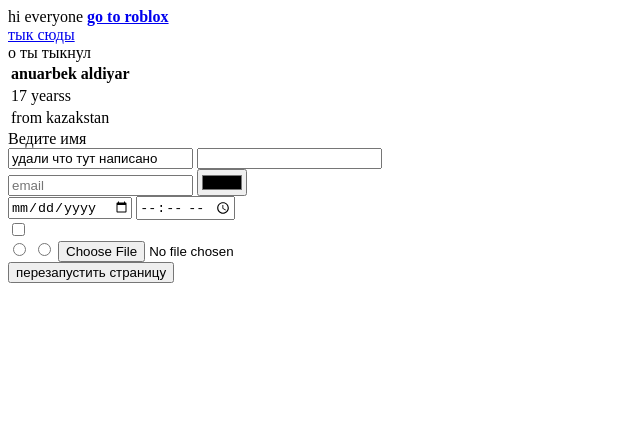
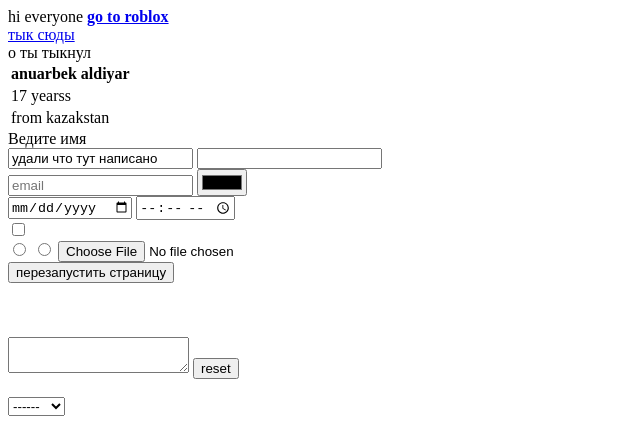
Before and after one commit to aldikanukasaldik/newsite, a plain HTML site: page index.html/index.html in a window 1280 px wide. Shown: the whole page, without its empty margins (0-640 px from the left). Drawn offline with Linux system fonts and the light colour scheme.

Commit message:
Add files via upload

```diff
--- a/index.html/index.html
+++ b/index.html/index.html
@@ -45,8 +45,19 @@
           <input type="radio" name="a">
           <input type="radio" name="a">
           <input type="file"><br>
-          <input type="reset" value="перезапустить страницу">
-
+          <input type="reset" value="перезапустить страницу"><br><br><br><br>
+          <textarea></textarea>
+          <button type="reset">reset</button><br><br>
+          <select>
+            <option>colt</option>
+            <option>shelly</option>
+            <option>Nita</option>
+            <option selected disabled>------</option><br><br><br>
+            <details>
+              <summary>подробнее</summary>
+            это мой первый сайт для теста так что ничего тут интересного нету
+            </details>
+          </select>
          </form>
     </body>
 </html>
```
